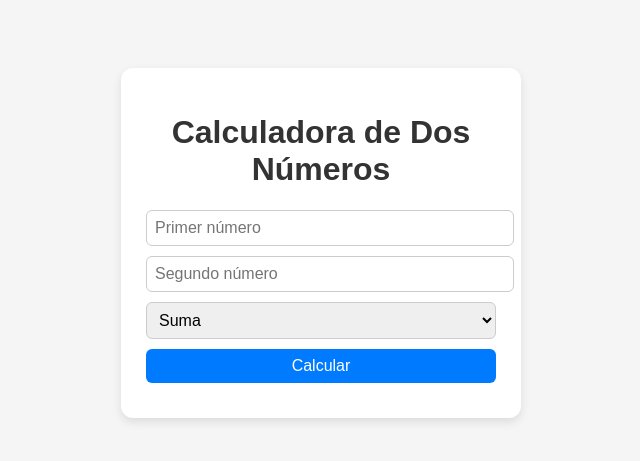
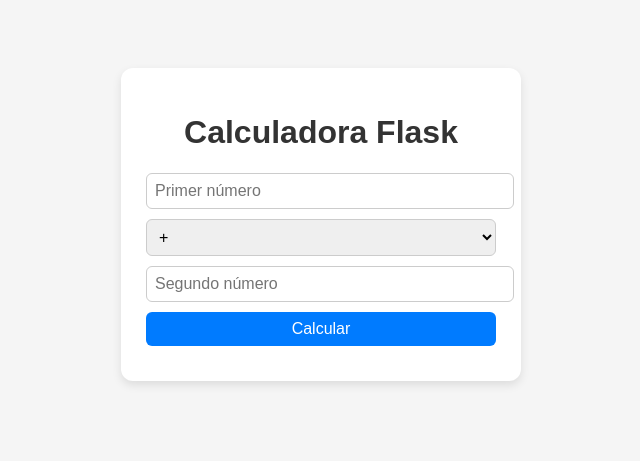
Before and after one commit to 211G0390/CalculadoraFlask, a Flask app: page / in a window 1280 px wide. Shown: the top 461 px of the page, without its empty margins (319-959 px from the left). Run offline with Flask 3, Linux system fonts and the light colour scheme.

Commit message:
Update index.html

```diff
--- a/templates/index.html
+++ b/templates/index.html
@@ -8,25 +8,23 @@
 </head>
 <body>
     <div class="container">
-        <h1>Calculadora de Dos Números</h1>
+        <h1>Calculadora Flask</h1>
         <form method="POST">
-            <input type="text" name="num1" placeholder="Primer número" required>
-            <input type="text" name="num2" placeholder="Segundo número" required>
-
-            <select name="operacion" required>
-                <option value="suma">Suma</option>
-                <option value="resta">Resta</option>
-                <option value="multiplicacion">Multiplicación</option>
-                <option value="division">División</option>
+            <input type="number" step="any" name="num1" placeholder="Primer número" required>
+            <select name="operacion">
+                <option value="suma">+</option>
+                <option value="resta">−</option>
+                <option value="multiplicacion">×</option>
+                <option value="division">÷</option>
             </select>
-
+            <input type="number" step="any" name="num2" placeholder="Segundo número" required>
             <button type="submit">Calcular</button>
         </form>
 
         {% if resultado is not none %}
-            <div class="resultado">
-                <h2>Resultado: {{ resultado }}</h2>
-            </div>
+        <div class="resultado">
+            <h2>Resultado: {{ resultado }}</h2>
+        </div>
         {% endif %}
     </div>
 </body>
```
